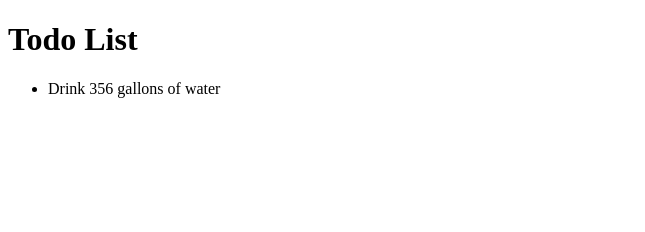
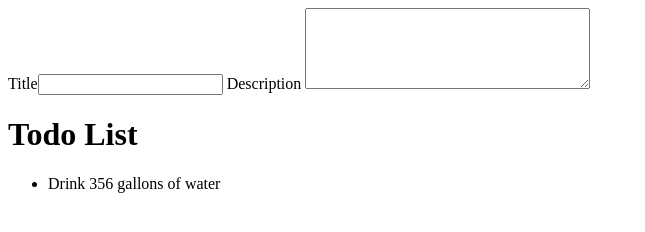
Before and after one commit to alex-yi37/todo-list, a plain HTML site: page src/index.html in a window 1280 px wide. Shown: the whole page, without its empty margins (0-645 px from the left). Drawn offline with Linux system fonts and the light colour scheme.

Commit message:
Create form to add todo

```diff
--- a/src/index.html
+++ b/src/index.html
@@ -7,6 +7,15 @@
     <title>Todo List</title>
   </head>
   <body>
+    <form>
+      <label for="new-title-input"
+        >Title<input type="text" id="new-title-input"
+      /></label>
+      <label for="new-description-box"
+        >Description
+        <textarea rows="5" cols="33" id="new-description-box"></textarea>
+      </label>
+    </form>
     <h1>Todo List</h1>
     <ul>
       <li>Drink 356 gallons of water</li>
```
